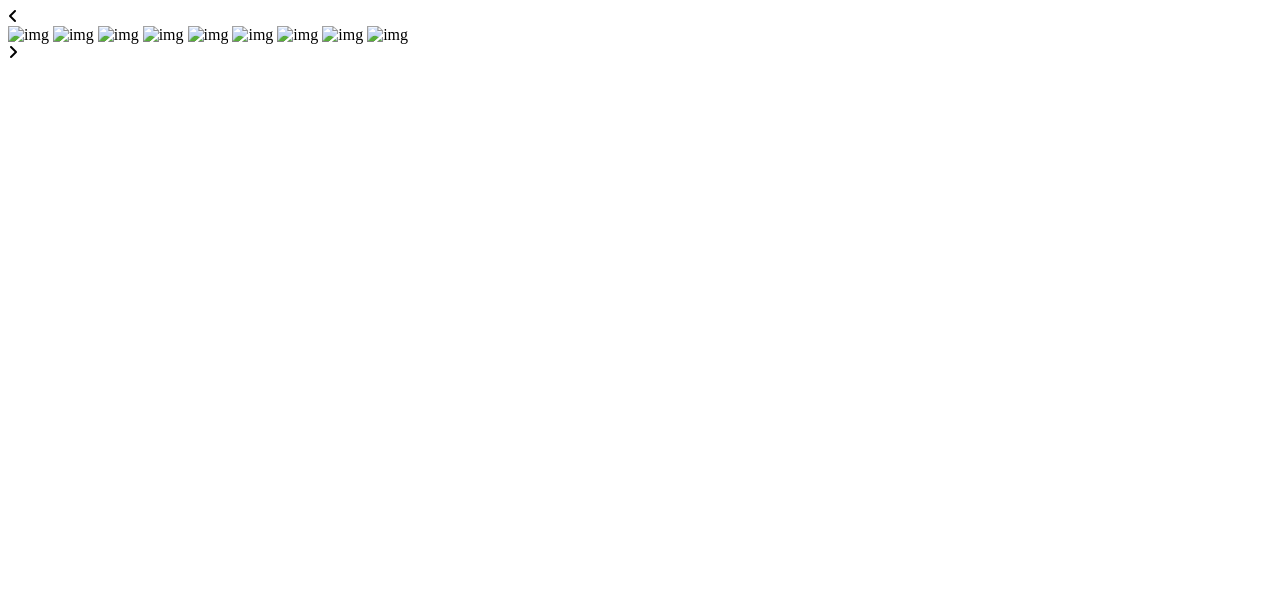
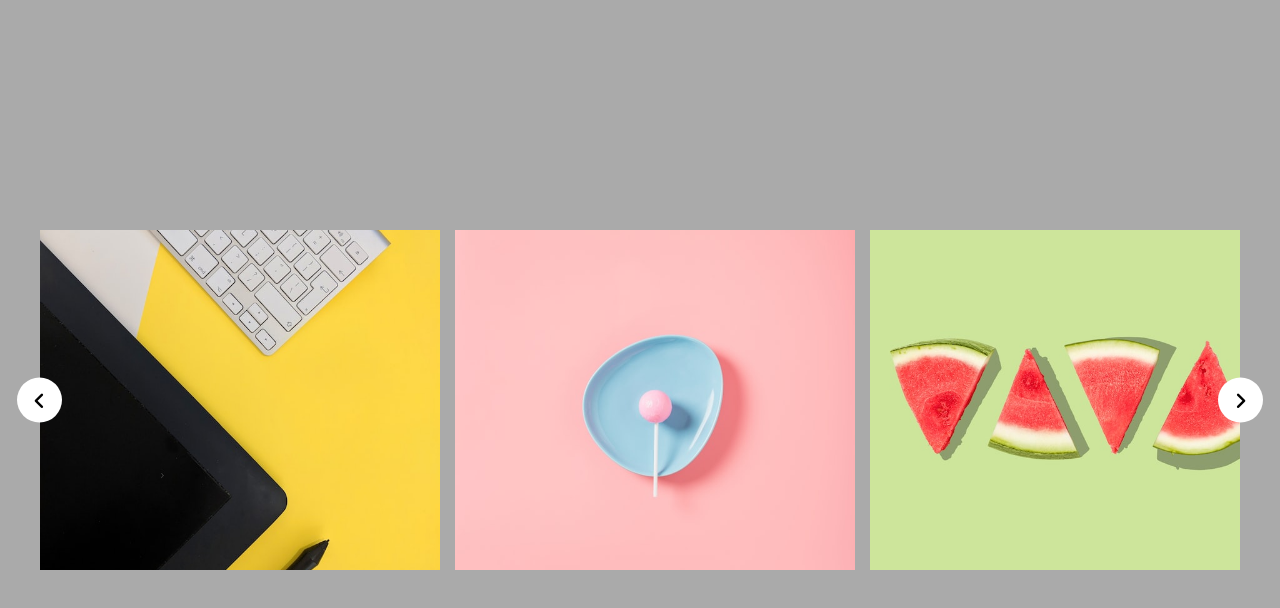
Before and after one commit to lojaaaaa/slider, a plain HTML site: page index.html in a window 1280 px wide. Drawn offline with Linux system fonts and the light colour scheme; the site is published under a folder, as on GitHub Pages, so addresses that start at the root find nothing.

Commit message:
Update index.html

```diff
--- a/index.html
+++ b/index.html
@@ -4,7 +4,7 @@
     <meta charset="UTF-8">
     <meta http-equiv="X-UA-Compatible" content="IE=edge">
     <meta name="viewport" content="width=device-width, initial-scale=1.0">
-    <link rel="stylesheet" href="/style.css">
+    <link rel="stylesheet" href="./style.css">
     <link rel="stylesheet" href="https://cdnjs.cloudflare.com/ajax/libs/font-awesome/6.3.0/css/all.min.css">
     <title>Document</title>
 </head>
@@ -13,20 +13,20 @@
     <div class="wrapper">
         <i id="left" class="fa-solid fa-angle-left"></i>
         <div class="slider">
-            <img src="/images/img-1.jpg" alt="img">
-            <img src="/images/img-2.jpg" alt="img">
-            <img src="/images/img-3.jpg" alt="img">
-            <img src="/images/img-4.jpg" alt="img">
-            <img src="/images/img-5.jpg" alt="img">
-            <img src="/images/img-6.jpg" alt="img">
-            <img src="/images/img-7.jpg" alt="img">
-            <img src="/images/img-8.jpg" alt="img">
-            <img src="/images/img-9.jpg" alt="img">
+            <img src="./images/img-1.jpg" alt="img">
+            <img src="./images/img-2.jpg" alt="img">
+            <img src="./images/img-3.jpg" alt="img">
+            <img src="./images/img-4.jpg" alt="img">
+            <img src="./images/img-5.jpg" alt="img">
+            <img src="./images/img-6.jpg" alt="img">
+            <img src="./images/img-7.jpg" alt="img">
+            <img src="./images/img-8.jpg" alt="img">
+            <img src="./images/img-9.jpg" alt="img">
         </div>
         <i id="right" class="fa-solid fa-angle-right"></i>
     </div>
 
 
-    <script src="/main.js"></script>
+    <script src="./main.js"></script>
 </body>
 </html>
```
